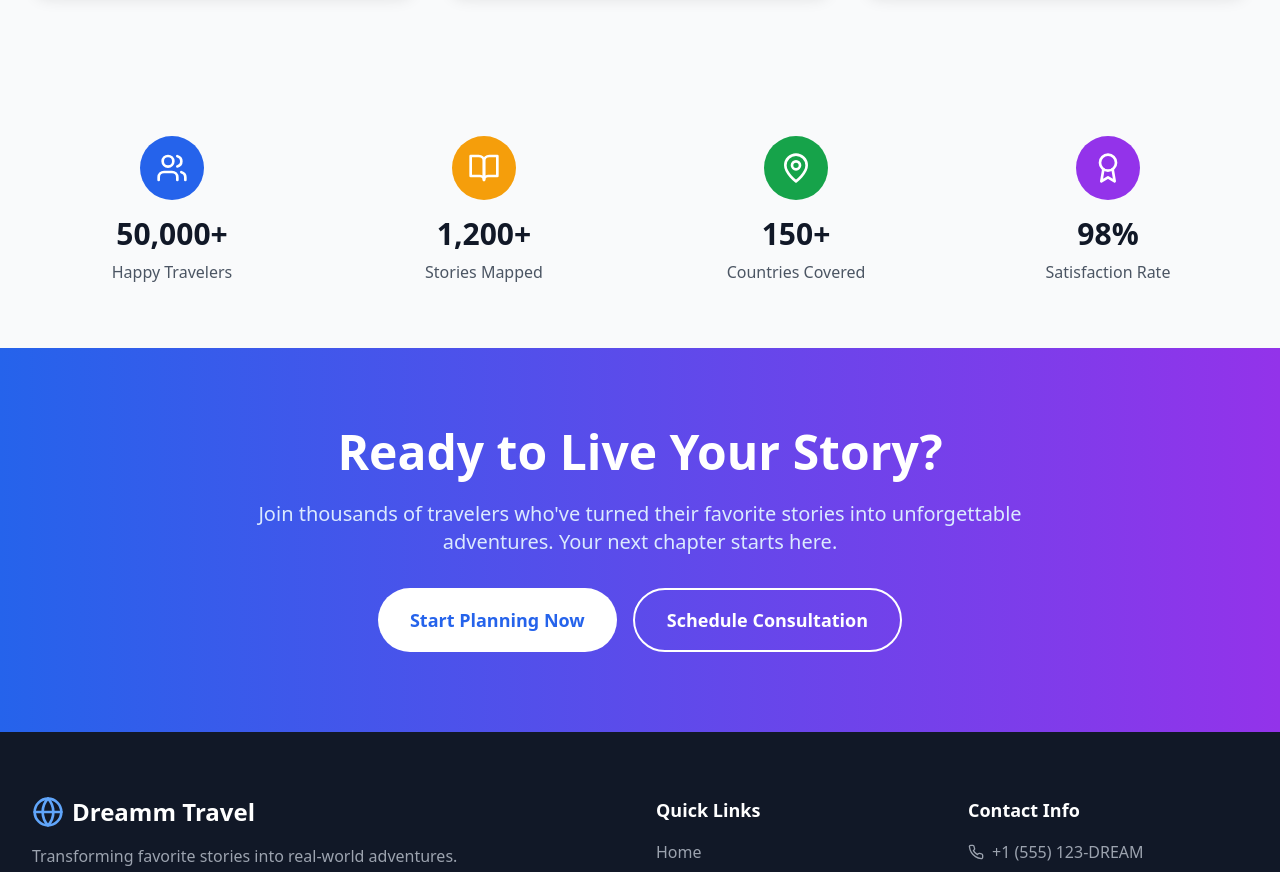
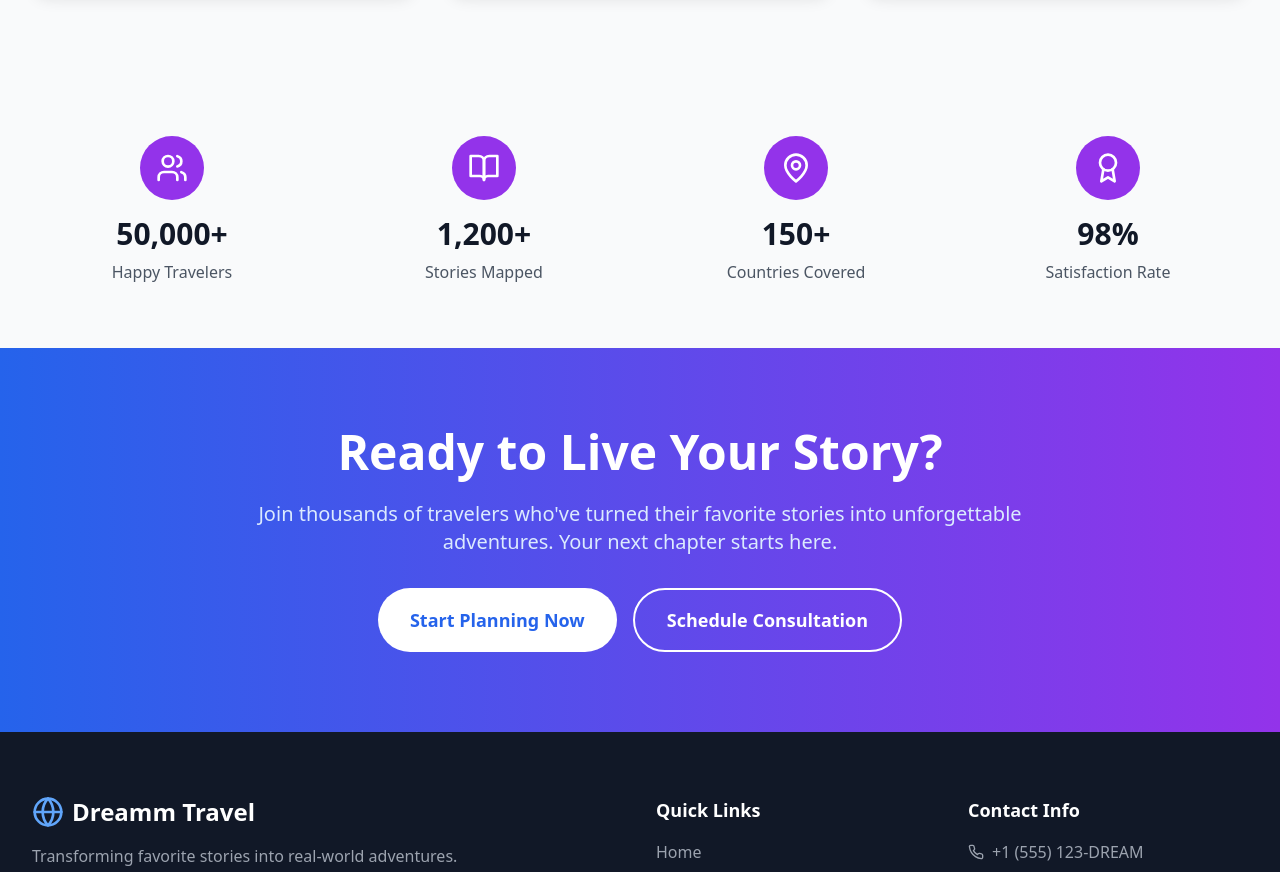
Before and after one commit to othiagoribeiro/acmekultrip, a React (Vite) app: page / in a window 1280 px wide. Shown: the part 3540-4412 px from the top of the page. Built offline with nearby package versions, Linux system fonts and the light colour scheme.

Commit message:
Padronizar cor dos ícones da seção de estatísticas

```diff
--- a/src/App.tsx
+++ b/src/App.tsx
@@ -384,21 +384,21 @@ function App() {
         <div className="max-w-7xl mx-auto px-4 sm:px-6 lg:px-8">
           <div className="grid grid-cols-1 md:grid-cols-4 gap-8">
             <div className="text-center">
-              <div className="bg-blue-600 w-16 h-16 rounded-full flex items-center justify-center mx-auto mb-4">
+              <div className="bg-purple-600 w-16 h-16 rounded-full flex items-center justify-center mx-auto mb-4">
                 <Users className="h-8 w-8 text-white" />
               </div>
               <div className="text-3xl font-bold text-gray-900 mb-2">50,000+</div>
               <div className="text-gray-600">Happy Travelers</div>
             </div>
             <div className="text-center">
-              <div className="bg-amber-500 w-16 h-16 rounded-full flex items-center justify-center mx-auto mb-4">
+              <div className="bg-purple-600 w-16 h-16 rounded-full flex items-center justify-center mx-auto mb-4">
                 <BookOpen className="h-8 w-8 text-white" />
               </div>
               <div className="text-3xl font-bold text-gray-900 mb-2">1,200+</div>
               <div className="text-gray-600">Stories Mapped</div>
             </div>
             <div className="text-center">
-              <div className="bg-green-600 w-16 h-16 rounded-full flex items-center justify-center mx-auto mb-4">
+              <div className="bg-purple-600 w-16 h-16 rounded-full flex items-center justify-center mx-auto mb-4">
                 <MapPin className="h-8 w-8 text-white" />
               </div>
               <div className="text-3xl font-bold text-gray-900 mb-2">150+</div>
```
